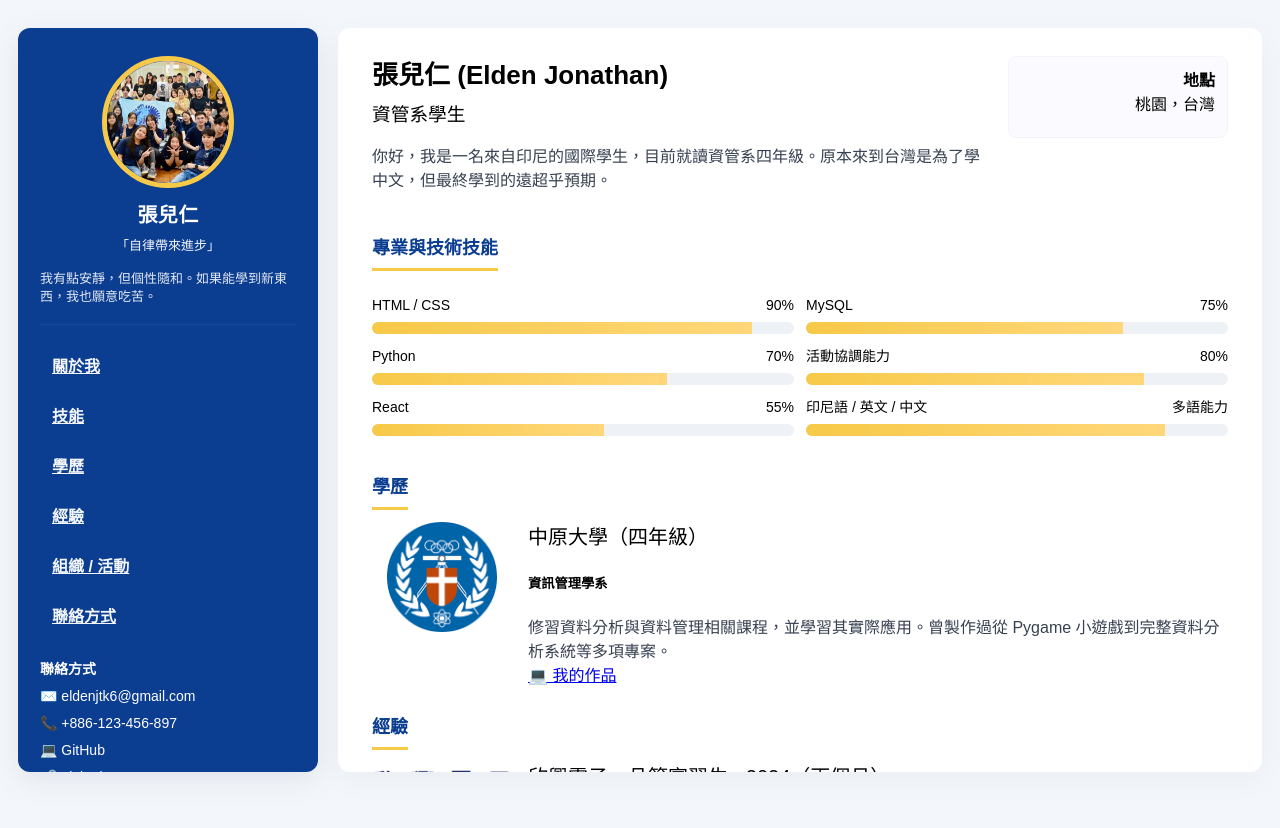
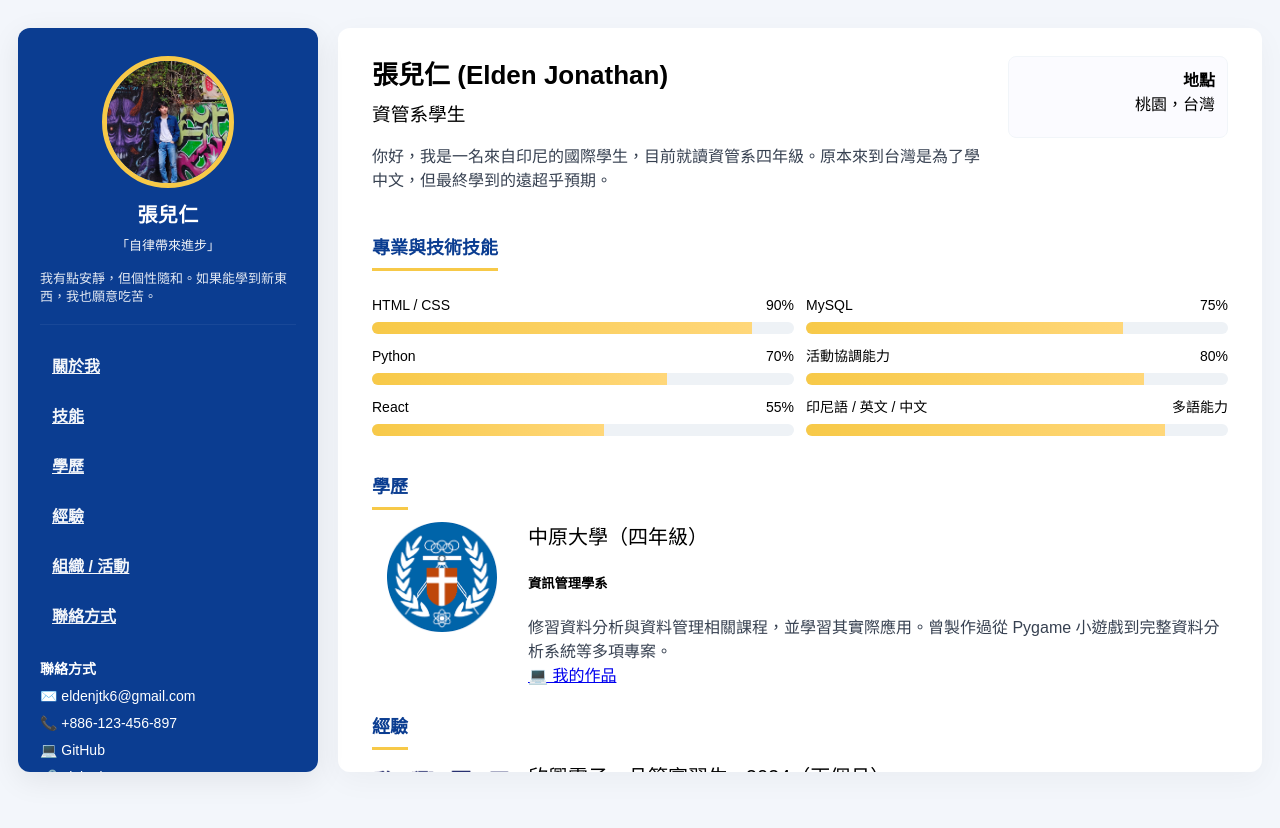
Before and after one commit to Eeeeeld/Resume-Midterm-Project, a plain HTML site: page index.html in a window 1280 px wide. Drawn offline with Linux system fonts and the light colour scheme.

Commit message:
Update index.html

```diff
--- a/index.html
+++ b/index.html
@@ -29,7 +29,7 @@
 
 <!--Navbar-->
     <nav class="side" aria-label="Sidebar">
-      <div class="photo"><img src="images/isa.jpg" alt="Profile photo"></div>
+      <div class="photo"><img src="images/profile.jpg" alt="Profile photo"></div>
       <h1>張兒仁</h1>
       <p class="slogan">「自律帶來進步」</p>
       <p class="intro">我有點安靜，但個性隨和。如果能學到新東西，我也願意吃苦。</p>
```
